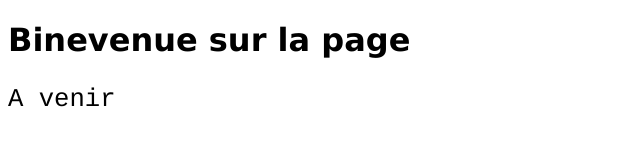
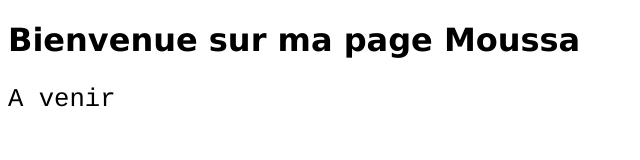
Before and after one commit to Moussk/Repo_18_02_2017, a plain HTML site: page index.html in a window 1280 px wide. Shown: the whole page, without its empty margins (0-640 px from the left). Drawn offline with Linux system fonts and the light colour scheme.

Commit message:
correction othographe

```diff
--- a/index.html
+++ b/index.html
@@ -23,7 +23,7 @@ p  {
 }
 </style>
 <body>
-<h1>Binevenue sur la page</h1>
+<h1>Bienvenue sur ma page Moussa</h1>
 <p> A venir  </p>
 </body>
 </html>
```
